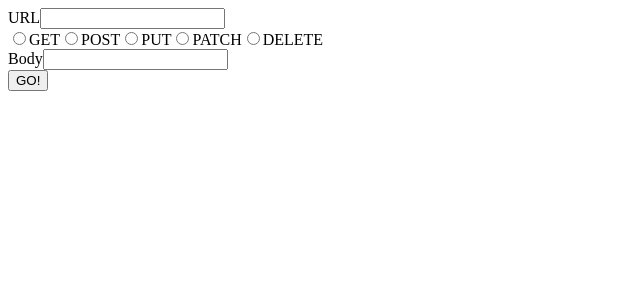
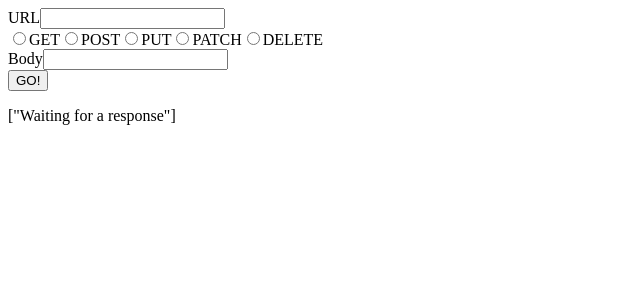
Before and after one commit to BPerardACLRepos/lab04-resty, a React app: page / in a window 1280 px wide. Shown: the top 300 px of the page, without its empty margins (0-640 px from the left). Built offline with nearby package versions, Linux system fonts and the light colour scheme.

Commit message:
add RenderResponse.jsx

```diff
--- a/src/components/RenderResponse.jsx
+++ b/src/components/RenderResponse.jsx
@@ -0,0 +1,14 @@
+import React from 'react';
+import PropTypes from 'prop-types';
+
+const RenderResponse = ({ apiResponse }) => (
+    <p>
+        {JSON.stringify(apiResponse)}
+    </p>
+);
+
+RenderResponse.propTypes = {
+    apiResponse: PropTypes.array.isRequired,
+}
+
+export default RenderResponse;
--- a/src/containers/Resty.jsx
+++ b/src/containers/Resty.jsx
@@ -1,5 +1,6 @@
 import React, { Component } from 'react';
 import Controls from '../components/Controls';
+import RenderResponse from '../components/RenderResponse';
 import fetch from '../services/apiUtils';
 
 export default class Resty extends Component {
@@ -8,7 +9,7 @@ export default class Resty extends Component {
         url: '',
         method: '',
         body: '',
-        apiResponse: '',
+        apiResponse: ['Waiting for a response'],
         history: [],
     }
 
@@ -40,7 +41,7 @@ export default class Resty extends Component {
     // on change for history and return
 
     render() {
-        const { url, method, body } = this.state;
+        const { url, method, body, apiResponse } = this.state;
         return (
             <>
                 <Controls
@@ -50,6 +51,9 @@ export default class Resty extends Component {
                     onChange={this.onChange}
                     handleSubmit={this.handleSubmit}
                 />
+                <RenderResponse
+                    apiResponse={apiResponse}
+                />
             </>
         );
     }
```
